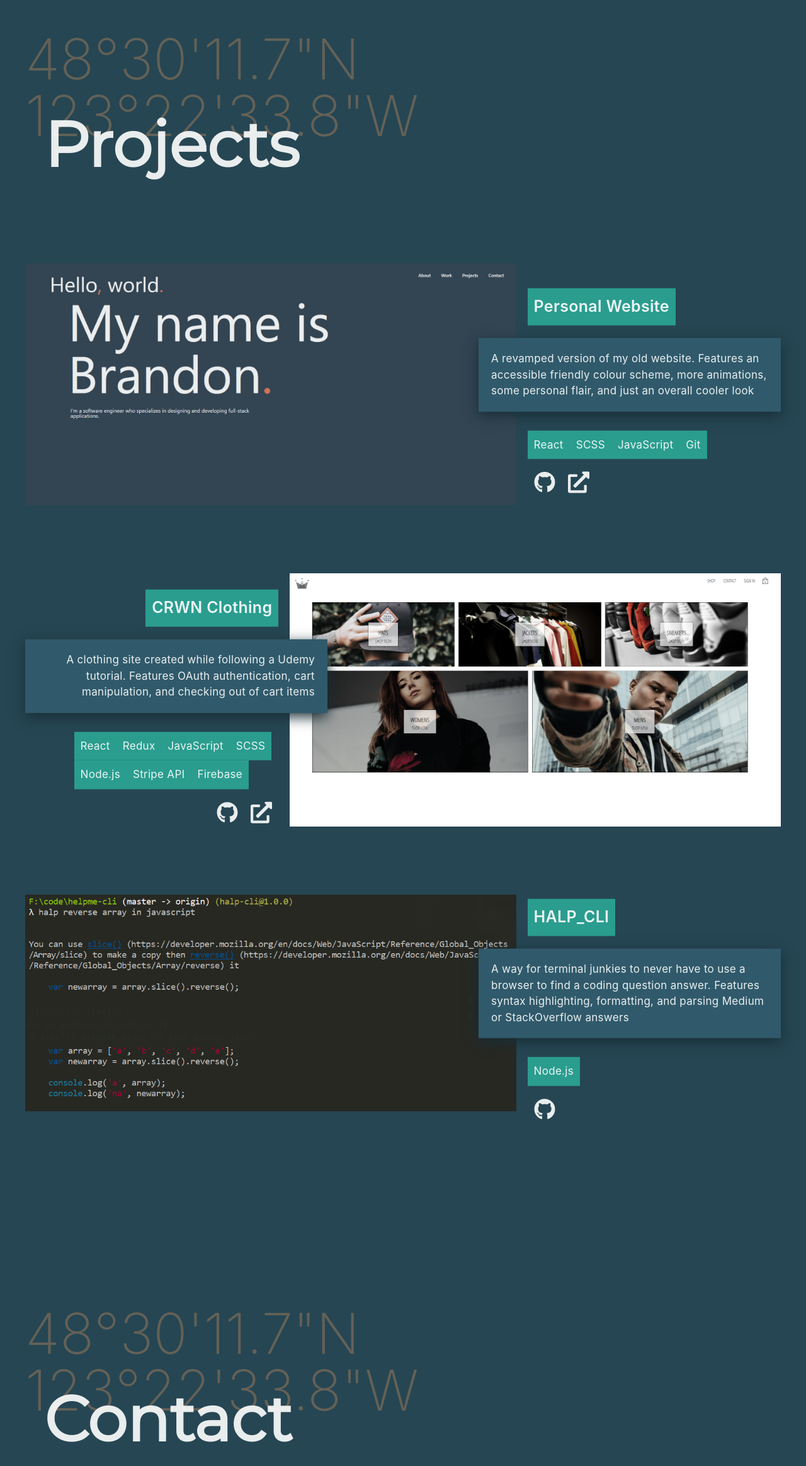
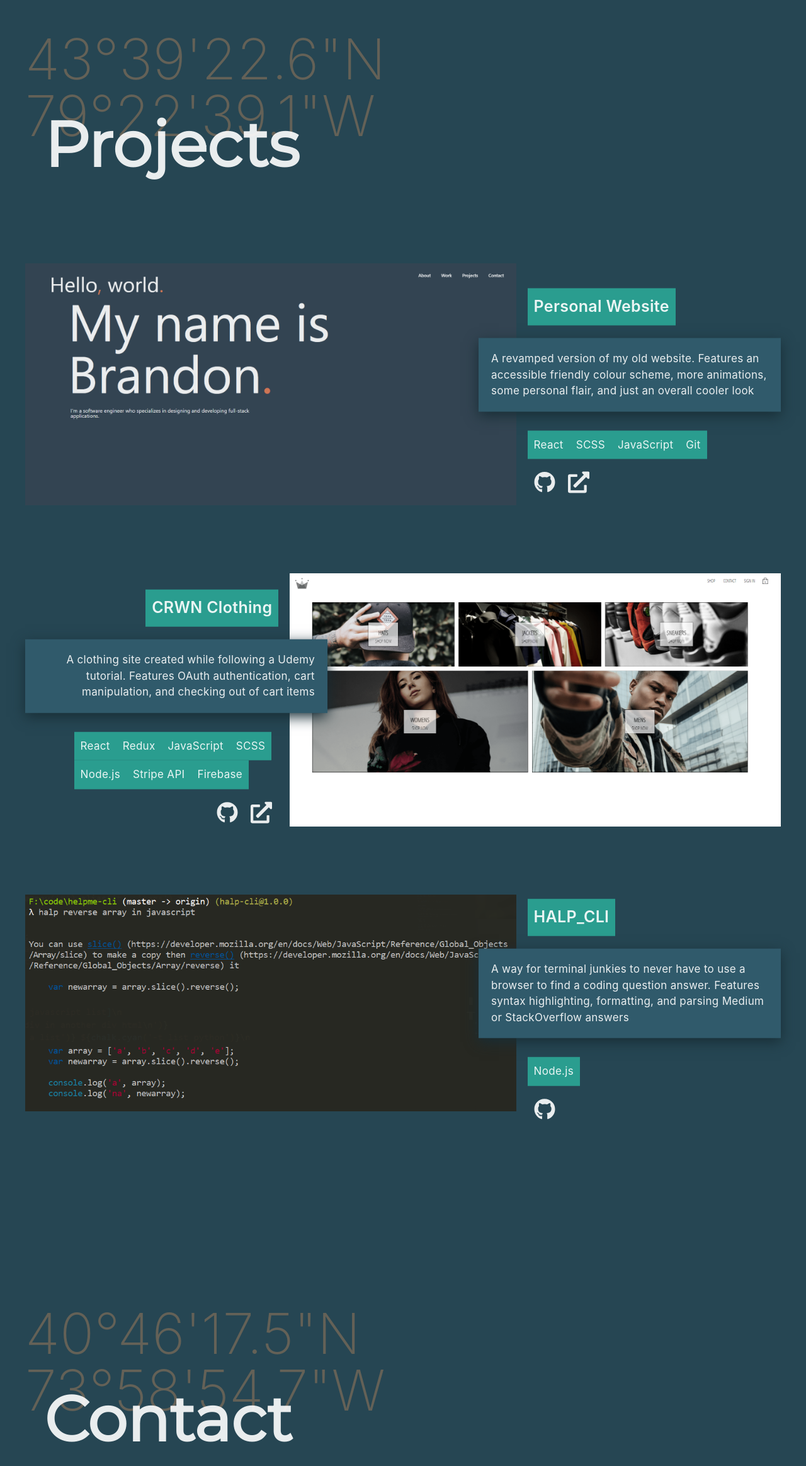
Before and after one commit to btzc/personal-website-v3, a React (Create React App) app: page / in a window 1280 px wide. Shown: the part 1785-4112 px from the top of the page at 63% size. Built offline with nearby package versions, Linux system fonts and the light colour scheme.

Commit message:
added new coordinates

```diff
--- a/src/pages/contact/contact.pages.jsx
+++ b/src/pages/contact/contact.pages.jsx
@@ -7,7 +7,7 @@ import './contact.styles.scss';
 
 const Contact = () => (
   <div className='contact'>
-    <SectionHeader longLat={`48°30'11.7"N 123°22'33.8"W`} title='Contact' />
+    <SectionHeader longLat={`40°46'17.5"N 73°58'54.7"W`} title='Contact' />
     <div className='contact--content'>
       <span className='contact--content__primary'>
         Thanks for checking me out.
--- a/src/pages/projects/projects.pages.jsx
+++ b/src/pages/projects/projects.pages.jsx
@@ -9,7 +9,7 @@ import './projects.styles.scss';
 
 const Projects = () => (
   <div className='projects'>
-    <SectionHeader longLat={`48°30'11.7"N 123°22'33.8"W`} title='Projects' />
+    <SectionHeader longLat={`43°39'22.6"N 79°22'39.1"W`} title='Projects' />
     <div className='projects--list'>
       {
         PROJECT_DATA.projects.map(({project, img, github, link, description, technologies}, i) => {
```
